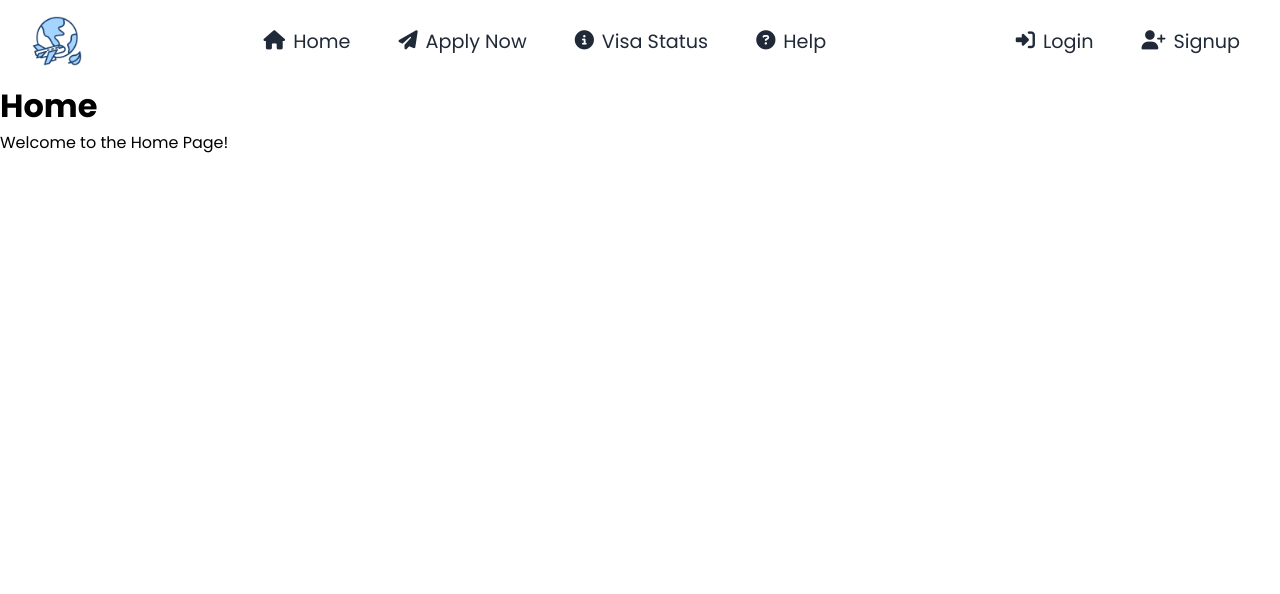
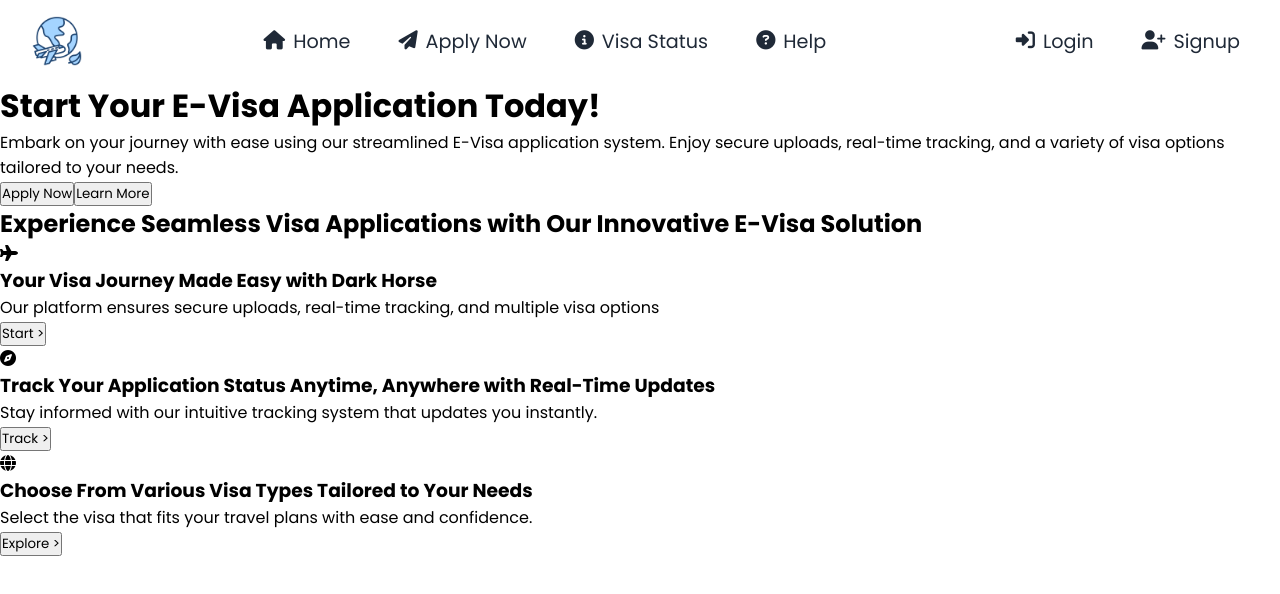
Before and after one commit to Dulneth210229/E-Visa-Platform, a React (Create React App) app in the folder frontend/: page / in a window 1280 px wide. Shown: the top 594 px of the page. Built offline with nearby package versions, Linux system fonts and the light colour scheme.

Commit message:
create home page upto about us secrion

```diff
--- a/frontend/src/Pages/Home/Home.css
+++ b/frontend/src/Pages/Home/Home.css
@@ -8,3 +8,14 @@
   /* font-weight: 500; */
   font-style: normal;
 }
+
+:root {
+  --primary-color: #4f46e5;
+  --secondary-color: #4338ca;
+  --text-color: #1f2937;
+  --gradient-start: #4f46e5;
+  --gradient-end: #7c3aed;
+  --light-color: #f3f4f6;
+}
+
+/*Header styling*/
--- a/frontend/src/Pages/Home/Home.js
+++ b/frontend/src/Pages/Home/Home.js
@@ -6,9 +6,65 @@ function Home() {
   return (
     <div>
       <Nav />
-      <h1>Home</h1>
-      <p>Welcome to the Home Page!</p>
-      <section></section>
+      {/**Header Section  */}
+      <header class="header">
+        <div class="header-text">
+          <h1>Start Your E-Visa Application Today!</h1>
+          <p>
+            Embark on your journey with ease using our streamlined E-Visa
+            application system. Enjoy secure uploads, real-time tracking, and a
+            variety of visa options tailored to your needs.
+          </p>
+        </div>
+        <button class="apply-btn">Apply Now</button>
+        <button class="learn-btn">Learn More</button>
+      </header>
+      {/**About Section */}
+      <section class="about">
+        <div class="about-content">
+          <div class="about-text">
+            <h1>
+              Experience Seamless Visa Applications with Our Innovative E-Visa
+              Solution
+            </h1>
+            <div class="about-card-container">
+              {/**Card 1 */}
+              <div class="about-card">
+                <i class="fa fa-plane"></i>
+                <h3>Your Visa Journey Made Easy with Dark Horse</h3>
+                <p>
+                  Our platform ensures secure uploads, real-time tracking, and
+                  multiple visa options
+                </p>
+                <button class="start-btn">Start &gt;</button>
+              </div>
+              {/**Card 2 */}
+              <div class="about-card">
+                <i class="fa fa-compass"></i>
+                <h3>
+                  Track Your Application Status Anytime, Anywhere with Real-Time
+                  Updates
+                </h3>
+                <p>
+                  Stay informed with our intuitive tracking system that updates
+                  you instantly.
+                </p>
+                <button class="track-btn">Track &gt;</button>
+              </div>
+              {/**Card 3 */}
+              <div class="about-card">
+                <i class="fa fa-globe"></i>
+                <h3>Choose From Various Visa Types Tailored to Your Needs</h3>
+                <p>
+                  Select the visa that fits your travel plans with ease and
+                  confidence.
+                </p>
+                <button class="explore-btn">Explore &gt;</button>
+              </div>
+            </div>
+          </div>
+        </div>
+      </section>
     </div>
   );
 }
```
